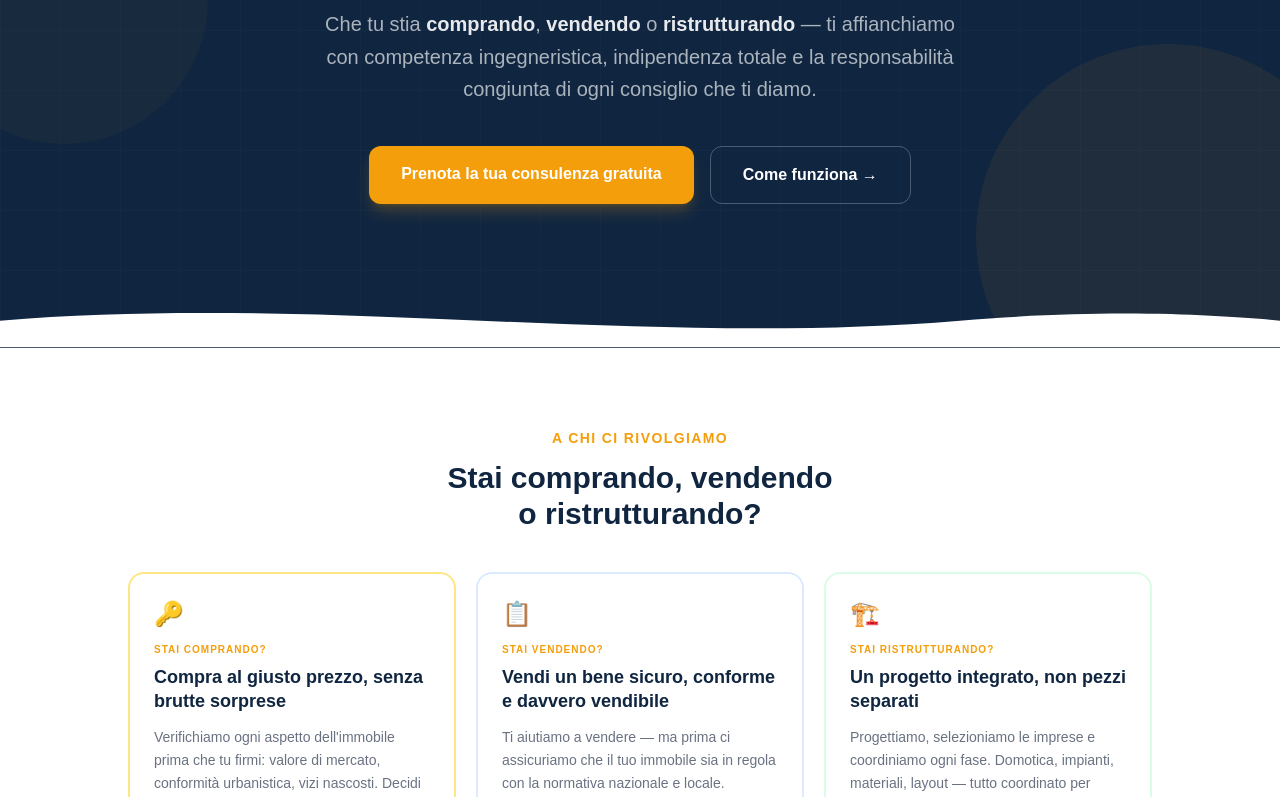
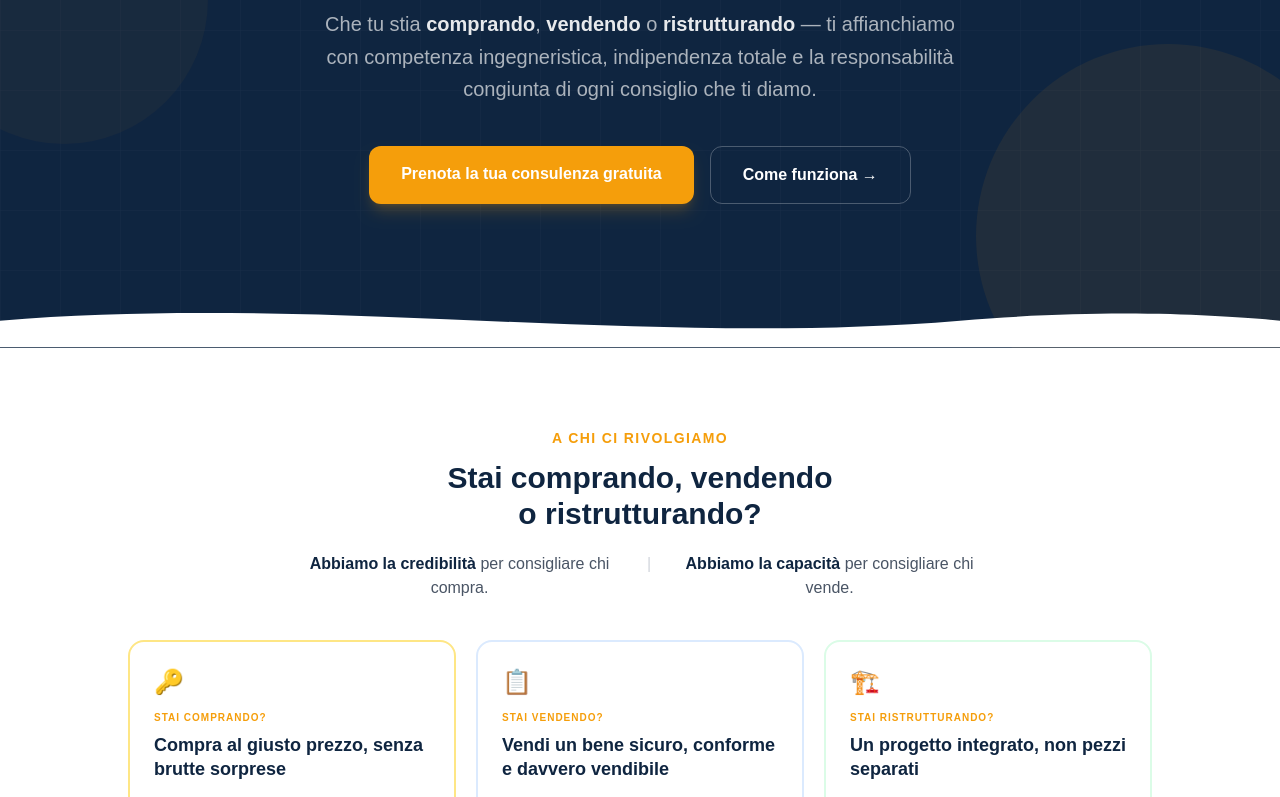
Before and after one commit to inglucabertoni-cyber/sito2, a Next.js app: page / in a window 1280 px wide. Shown: the part 390-1187 px from the top of the page. Built offline with nearby package versions, Linux system fonts and the light colour scheme; no server answers.

Commit message:
feat(home): add credibility vs capacity tagline for buyers/sellers
Co-Authored-By: Claude Sonnet 4.6 <noreply@anthropic.com>

```diff
--- a/app/page.tsx
+++ b/app/page.tsx
@@ -195,9 +195,18 @@ export default async function HomePage() {
         <div className="max-w-5xl mx-auto">
           <div className="text-center mb-10">
             <p className="text-[#F59E0B] font-bold text-xs sm:text-sm tracking-widest uppercase mb-3">A chi ci rivolgiamo</p>
-            <h2 className="text-2xl sm:text-3xl font-black text-[#0F2540]">
+            <h2 className="text-2xl sm:text-3xl font-black text-[#0F2540] mb-5">
               Stai comprando, vendendo<br className="hidden sm:block" /> o ristrutturando?
             </h2>
+            <div className="flex flex-col sm:flex-row justify-center gap-3 sm:gap-8 max-w-2xl mx-auto">
+              <p className="text-sm sm:text-base text-gray-600">
+                <strong className="text-[#0F2540]">Abbiamo la credibilità</strong> per consigliare chi compra.
+              </p>
+              <span className="hidden sm:block text-gray-300">|</span>
+              <p className="text-sm sm:text-base text-gray-600">
+                <strong className="text-[#0F2540]">Abbiamo la capacità</strong> per consigliare chi vende.
+              </p>
+            </div>
           </div>
           <div className="grid sm:grid-cols-3 gap-5">
             {[
```
